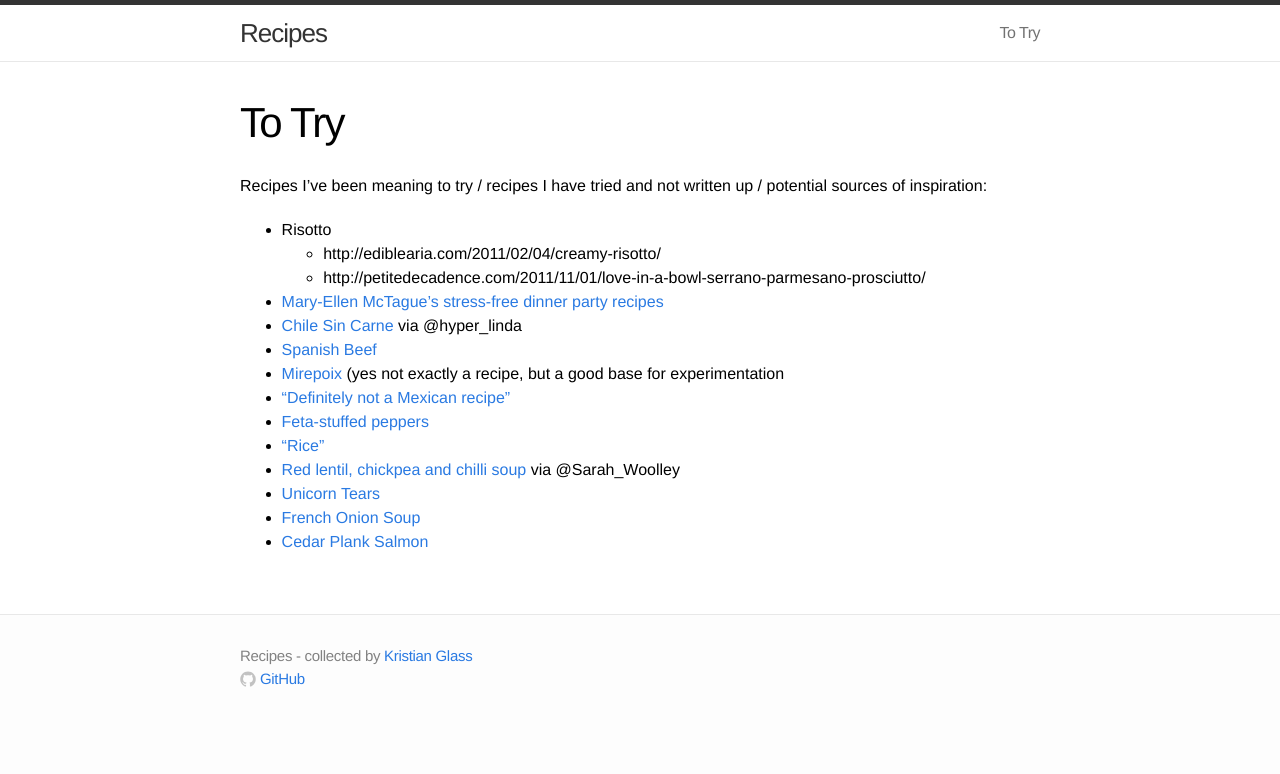
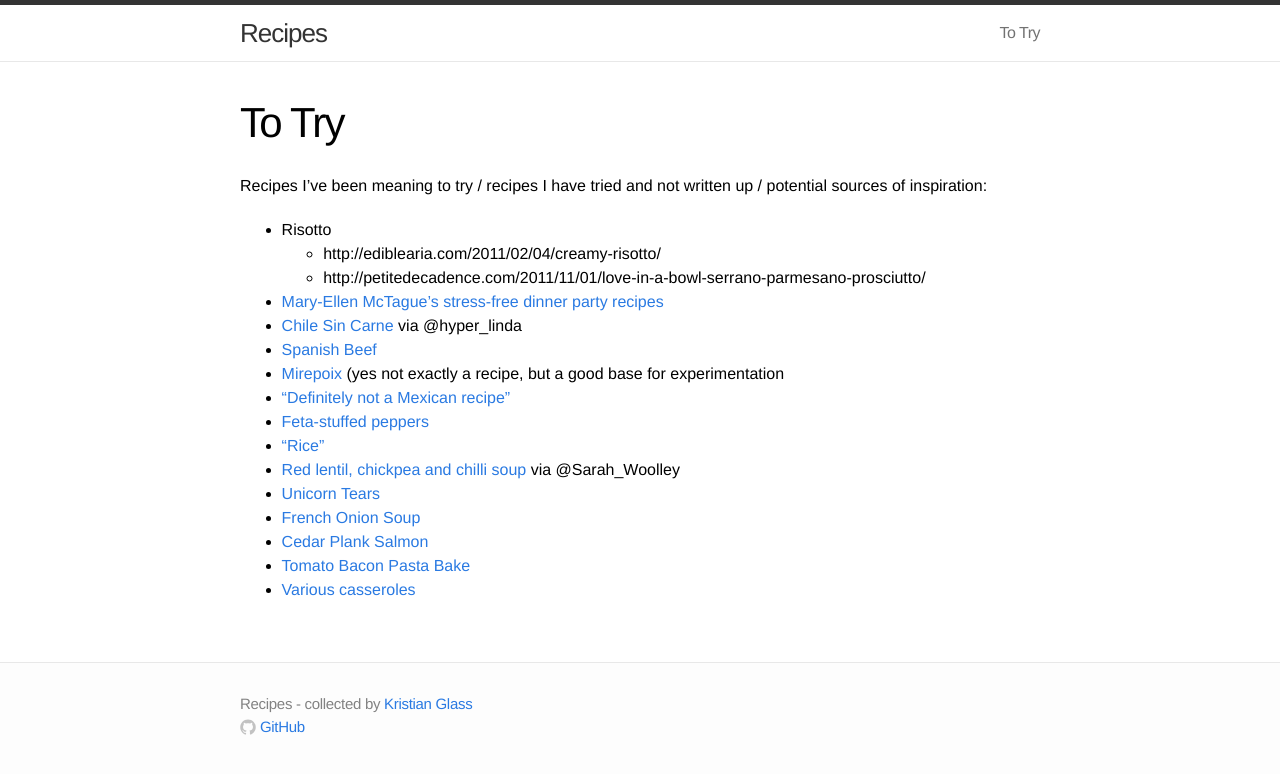
Before and after one commit to doismellburning/recipes, a Jekyll site: the page built from www/to-try.md, in a window 1280 px wide. Shown: the top 774 px of the page. Built offline with Jekyll 4.4.1, drawn with Linux system fonts in a browser that asks for light colours.

Commit message:
More to try

```diff
--- a/www/to-try.md
+++ b/www/to-try.md
@@ -19,3 +19,5 @@ Recipes I've been meaning to try / recipes I have tried and not written up / pot
 * [Unicorn Tears](https://medium.com/stuff-and-more-stuff/making-a-unicorn-tear-dc25dd9a1c79)
 * [French Onion Soup](http://www.reddit.com/r/Cooking/comments/2ea7l9/french_onion_soup/)
 * [Cedar Plank Salmon](http://www.foodnetwork.com/recipes/cedar-plank-salmon-recipe.html)
+* [Tomato Bacon Pasta Bake](http://allrecipes.co.uk/recipe/32210/tomato-and-bacon-penne-pasta-bake.aspx)
+* [Various casseroles](https://www.reddit.com/r/Cooking/comments/2gag05/whats_your_go_to_casserole_recipe/)
```
